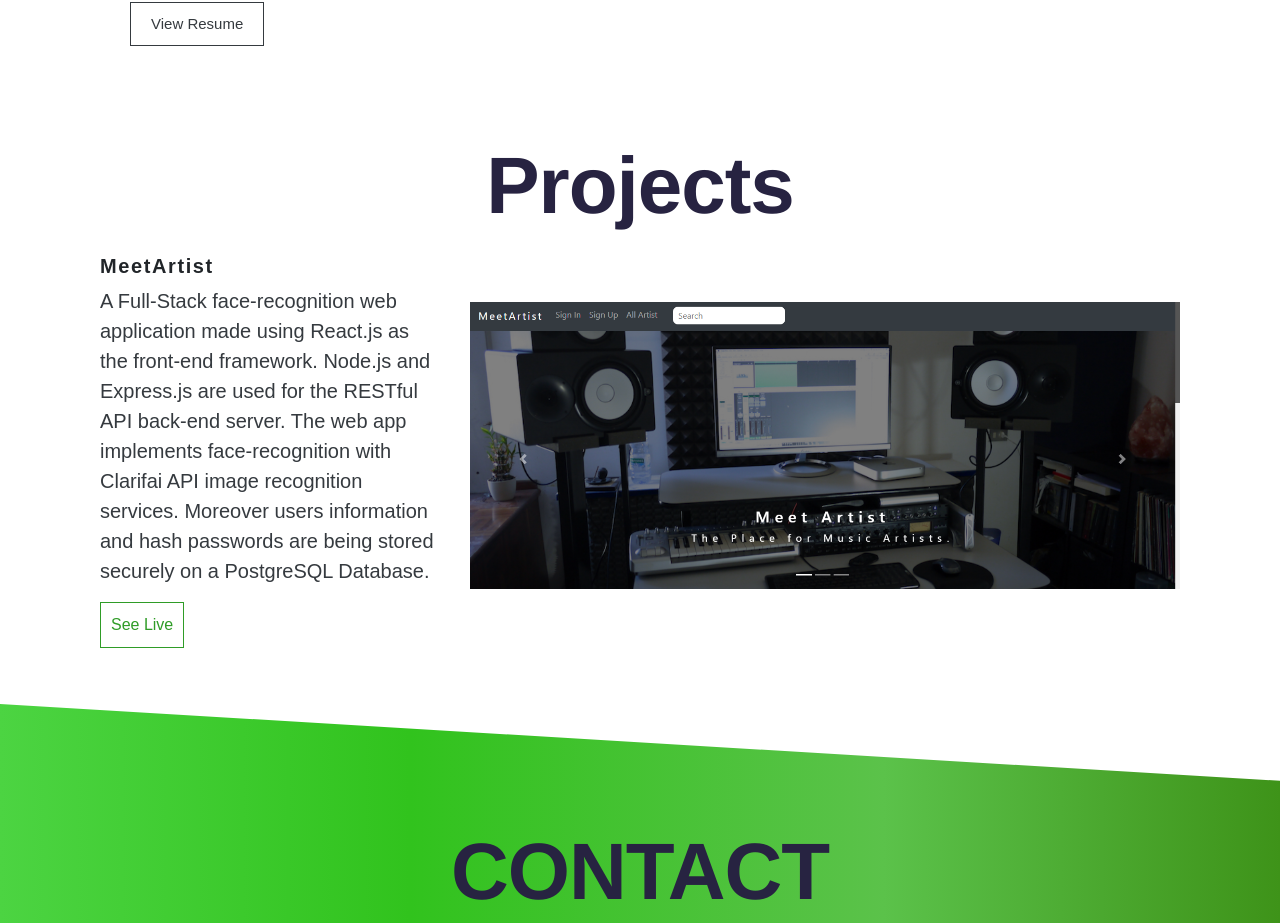
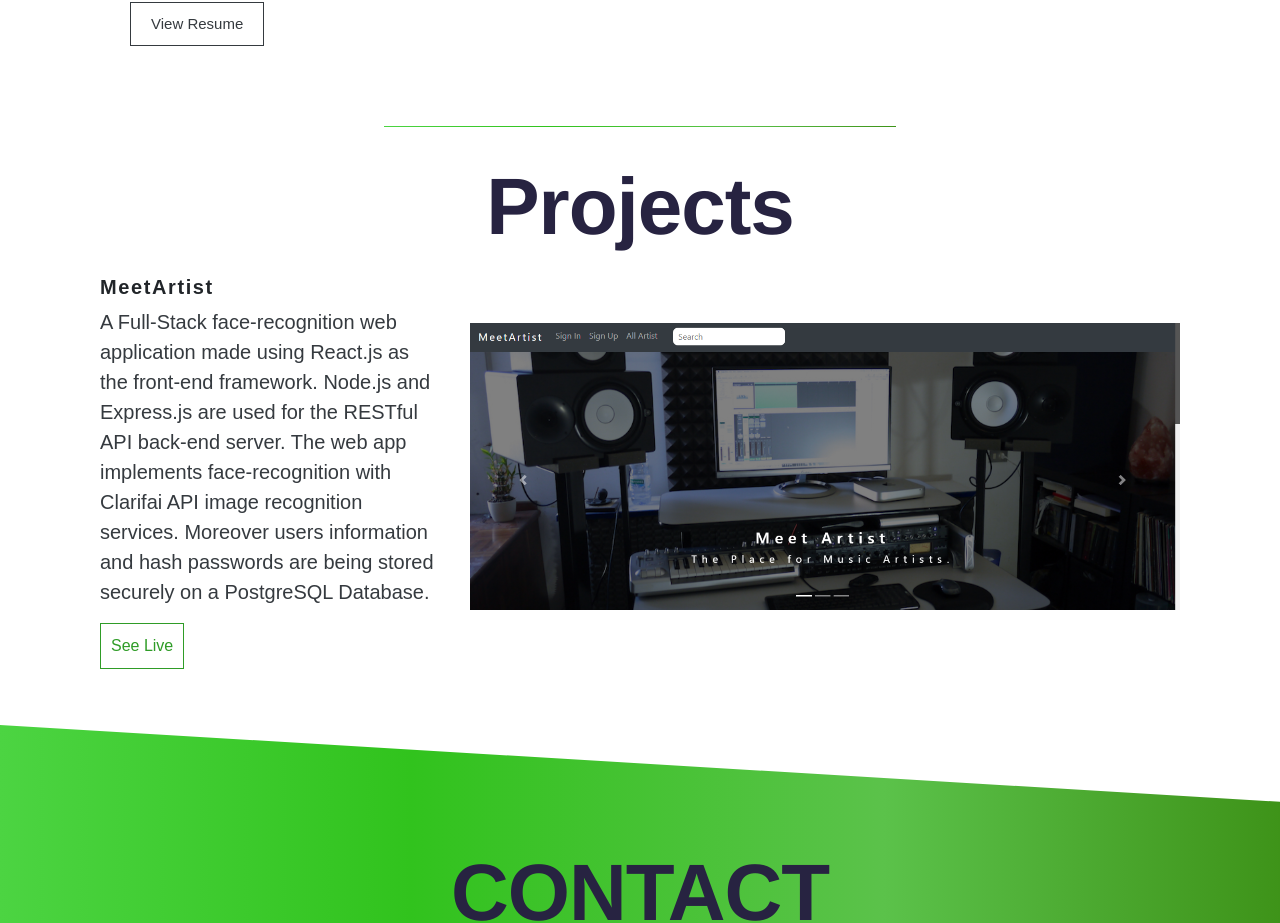
Before and after one commit to shayben838/portfolio, a React (Create React App) app: page / in a window 1280 px wide. Shown: the part 2160-3083 px from the top of the page. Built offline with nearby package versions, Linux system fonts and the light colour scheme.

Commit message:
close to the end

```diff
--- a/src/components/home_page.js
+++ b/src/components/home_page.js
@@ -87,7 +87,7 @@ I believe in tech and programming as a way to improve people lives and the focus
             </section>
 
 
-
+            <div className="line"></div>
 
             {/* Project */}
             <div style={{ overflow: "hidden" }}>
```
